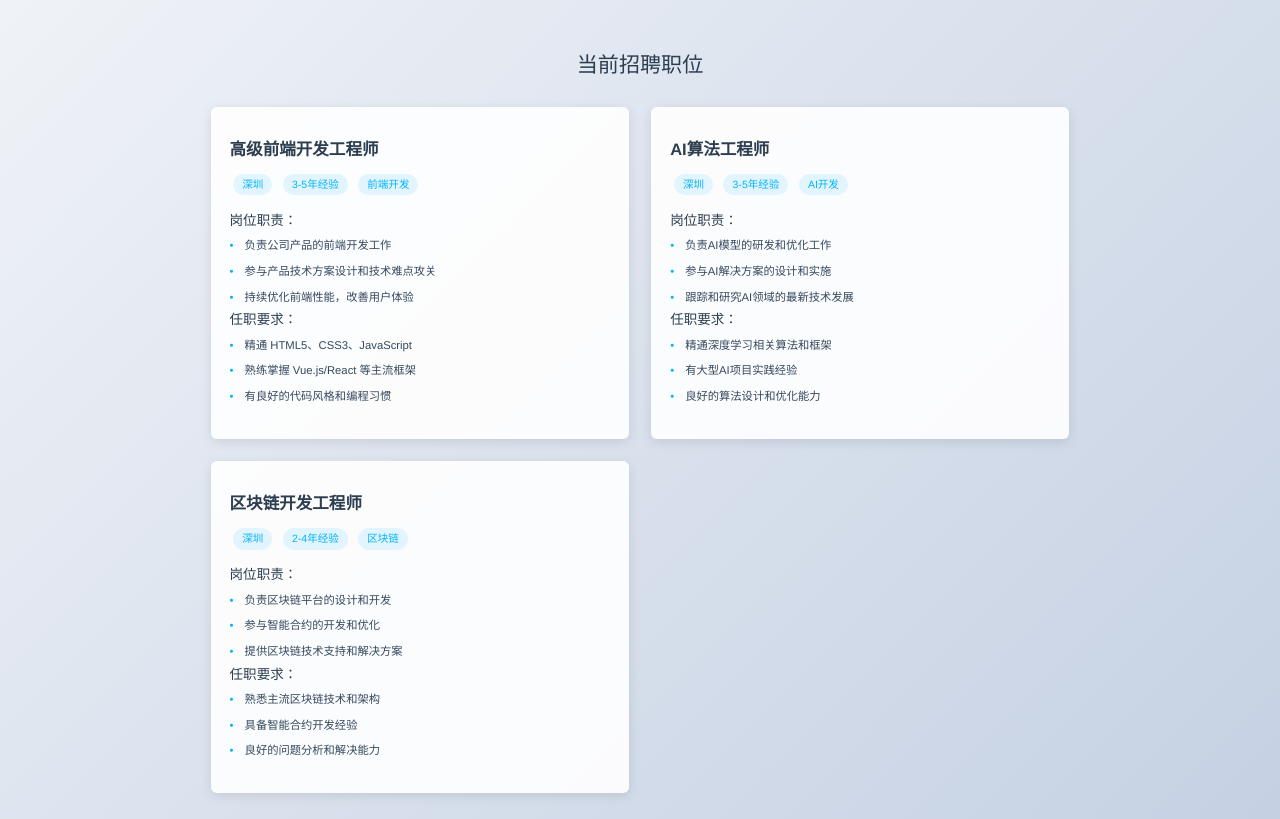
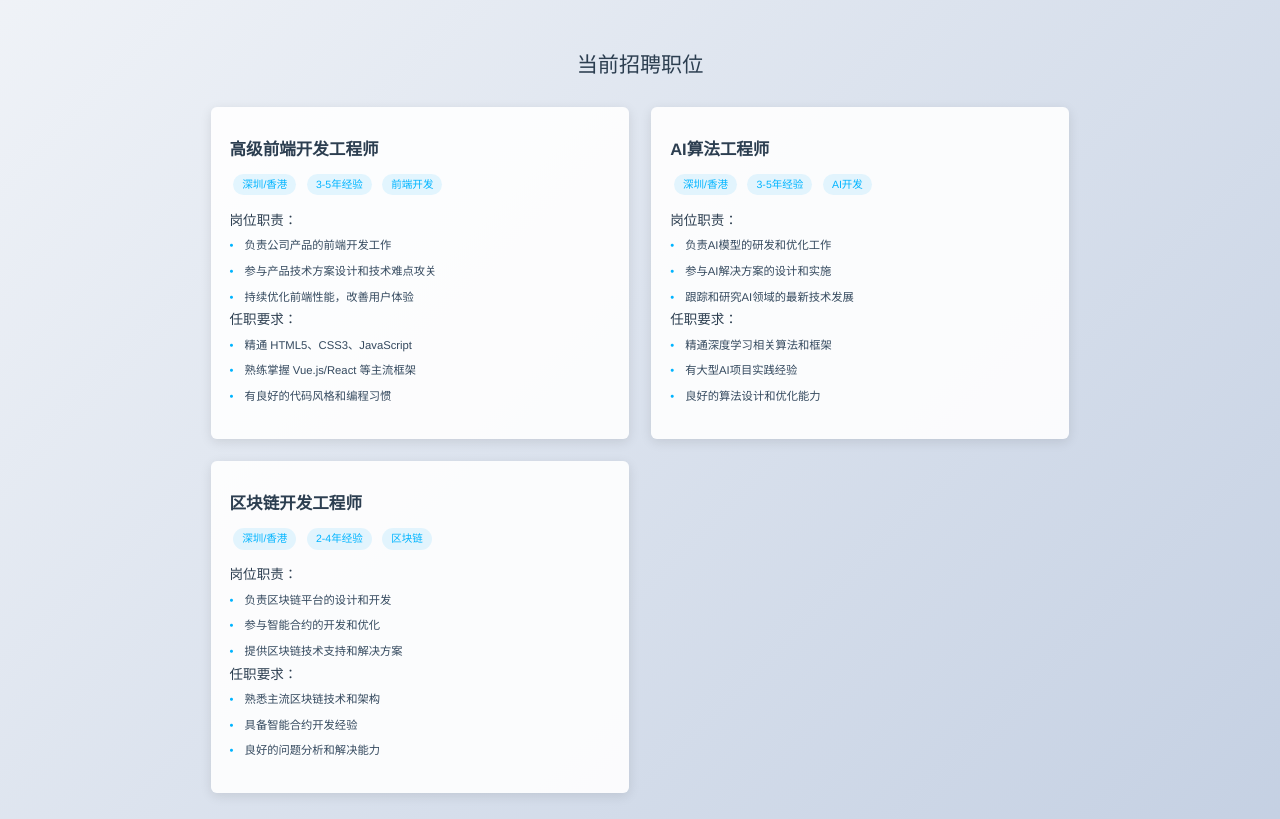
Before and after one commit to geekspherehk/web, a plain HTML site: page careers.html in a window 1280 px wide. Shown: the part 289-1108 px from the top of the page. Drawn offline with Linux system fonts and the light colour scheme.

Commit message:
update location

```diff
--- a/careers.html
+++ b/careers.html
@@ -176,7 +176,7 @@
                     <div class="job-card">
                         <h3 class="job-title">高级前端开发工程师</h3>
                         <div>
-                            <span class="job-tag">深圳</span>
+                            <span class="job-tag">深圳/香港</span>
                             <span class="job-tag">3-5年经验</span>
                             <span class="job-tag">前端开发</span>
                         </div>
@@ -202,7 +202,7 @@
                     <div class="job-card">
                         <h3 class="job-title">AI算法工程师</h3>
                         <div>
-                            <span class="job-tag">深圳</span>
+                            <span class="job-tag">深圳/香港</span>
                             <span class="job-tag">3-5年经验</span>
                             <span class="job-tag">AI开发</span>
                         </div>
@@ -228,7 +228,7 @@
                     <div class="job-card">
                         <h3 class="job-title">区块链开发工程师</h3>
                         <div>
-                            <span class="job-tag">深圳</span>
+                            <span class="job-tag">深圳/香港</span>
                             <span class="job-tag">2-4年经验</span>
                             <span class="job-tag">区块链</span>
                         </div>
```
Also changed, not shown: index.html (+1 -1 lines).
